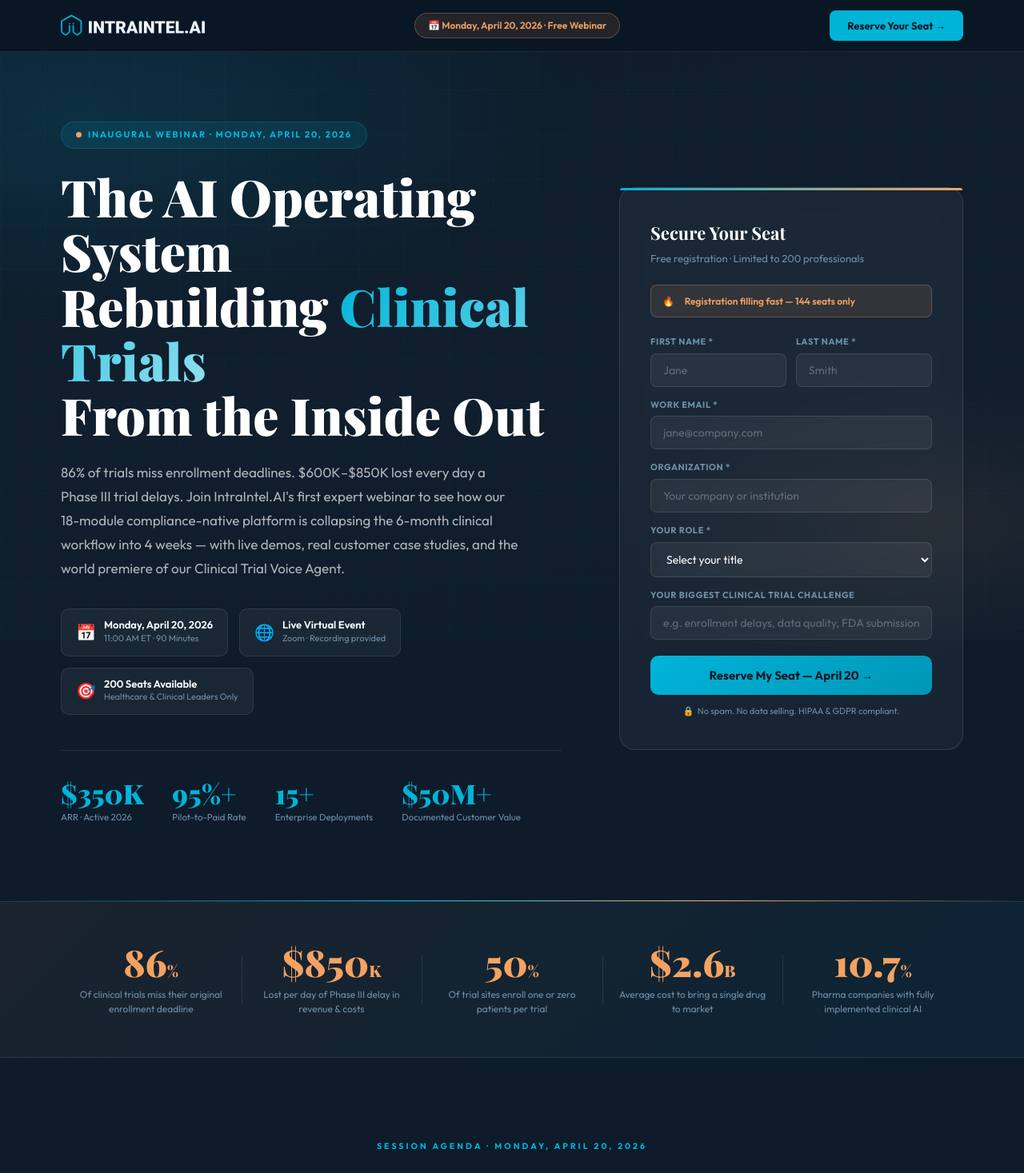
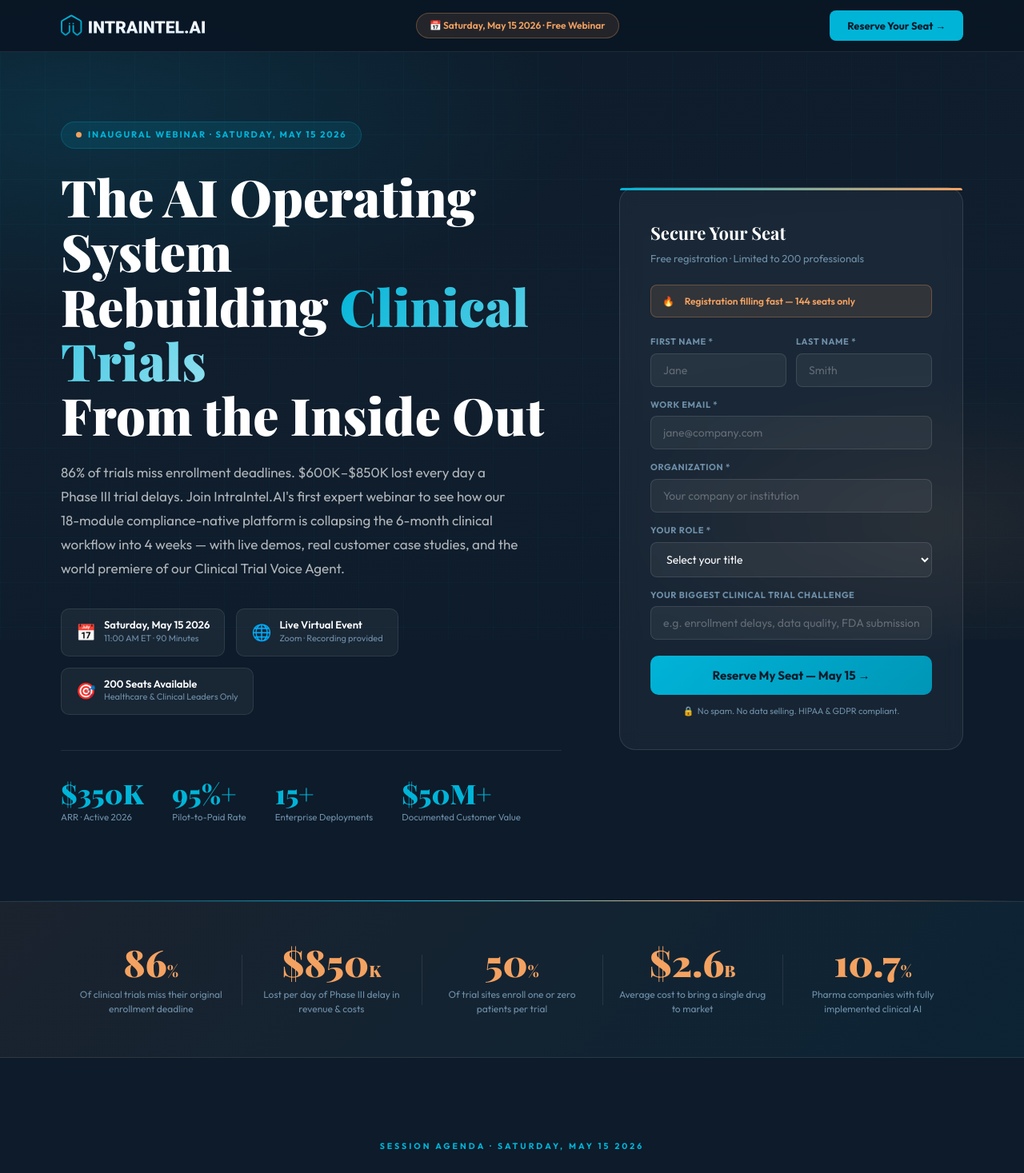
Before and after one commit to gangaprasad-ai/webinar_intraintel, a React (Vite) app: page / in a window 1280 px wide. Shown: the top 1467 px of the page at 80% size. Built offline with nearby package versions, Linux system fonts and the light colour scheme; a web font is replaced by a local one.

Commit message:
feat: implement webinar registration form with Google Apps Script integration and GA4 tracking

```diff
--- a/index.html
+++ b/index.html
@@ -6,7 +6,7 @@
 
     <!-- Basic SEO Meta Tags -->
     <title>IntraIntel.AI Webinar — The Future of AI-Driven Clinical Trials</title>
-    <meta name="description" content="Join IntraIntel.AI on April 20, 2026, for an exclusive webinar on the future of AI-driven clinical trials. Learn how to accelerate discovery and enhance compliance with enterprise search." />
+    <meta name="description" content="Join IntraIntel.AI on May 15 2026, for an exclusive webinar on the future of AI-driven clinical trials. Learn how to accelerate discovery and enhance compliance with enterprise search." />
     <meta name="keywords" content="AI clinical trials, enterprise search, healthcare AI, IntraIntel AI, webinar, life sciences, R&D compliance" />
     <meta name="author" content="IntraIntel.AI" />
     <link rel="canonical" href="https://clinical.intraintel.ai/webinar" />
--- a/src/App.jsx
+++ b/src/App.jsx
@@ -137,7 +137,7 @@ function App() {
               </defs>
             </svg>
           </a>
-          <span className="nev">📅 Monday, April 20, 2026 · Free Webinar</span>
+          <span className="nev">📅 Saturday, May 15 2026 · Free Webinar</span>
           <a href="#register" className="nreg">Reserve Your Seat →</a>
         </div>
       </nav>
@@ -147,11 +147,11 @@ function App() {
         <div className="W">
           <div className="hgrid">
             <div className="hleft">
-              <div className="pill pt"><span className="dot"></span> Inaugural Webinar · Monday, April 20, 2026</div>
+              <div className="pill pt"><span className="dot"></span> Inaugural Webinar · Saturday, May 15 2026</div>
               <h1 className="hxl" style={{marginBottom: '22px'}}>The AI Operating System<br/>Rebuilding <span className="grad">Clinical Trials</span><br/>From the Inside Out</h1>
               <p className="hdesc">86% of trials miss enrollment deadlines. $600K–$850K lost every day a Phase III trial delays. Join IntraIntel.AI's first expert webinar to see how our 18-module compliance-native platform is collapsing the 6-month clinical workflow into 4 weeks — with live demos, real customer case studies, and the world premiere of our Clinical Trial Voice Agent.</p>
               <div className="emeta">
-                <div className="ep"><span className="ei">📅</span><div><div className="el">Monday, April 20, 2026</div><div className="es">11:00 AM ET · 90 Minutes</div></div></div>
+                <div className="ep"><span className="ei">📅</span><div><div className="el">Saturday, May 15 2026</div><div className="es">11:00 AM ET · 90 Minutes</div></div></div>
                 <div className="ep"><span className="ei">🌐</span><div><div className="el">Live Virtual Event</div><div className="es">Zoom · Recording provided</div></div></div>
                 <div className="ep"><span className="ei">🎯</span><div><div className="el">200 Seats Available</div><div className="es">Healthcare & Clinical Leaders Only</div></div></div>
               </div>
@@ -223,7 +223,7 @@ function App() {
                   </div>
                   {errorMsg && <div className="error-text">{errorMsg}</div>}
                   <button type="submit" className="breg" disabled={status === 'loading'}>
-                    {status === 'loading' ? 'Registering...' : 'Reserve My Seat — April 20 →'}
+                    {status === 'loading' ? 'Registering...' : 'Reserve My Seat — May 15 →'}
                   </button>
                   <p className="priv">🔒 &nbsp;No spam. No data selling. HIPAA & GDPR compliant.</p>
                 </form>
@@ -231,7 +231,7 @@ function App() {
                 <div className="succ" id="reg-success">
                   <div className="sico">✓</div>
                   <h3>You're registered!</h3>
-                  <p>Check your inbox for confirmation<br/>and calendar invite. See you Monday, April 20.</p>
+                  <p>Check your inbox for confirmation<br/>and calendar invite. See you Saturday, May 15.</p>
                 </div>
               )}
             </div>
@@ -256,7 +256,7 @@ function App() {
       <section className="SEC">
         <div className="W">
           <div className="sh rev">
-            <div className="eyebrow">Session Agenda · Monday, April 20, 2026</div>
+            <div className="eyebrow">Session Agenda · Saturday, May 15 2026</div>
             <h2 className="hlg">90 Minutes. Zero Fluff.<br/>100% Actionable Intelligence.</h2>
             <p>Designed for senior clinical and healthcare executives who need data, not slides. Every session grounded in live deployments and documented customer outcomes.</p>
           </div>
@@ -320,7 +320,7 @@ function App() {
         <div className="W">
           <div className="ctab rev">
             <div className="ctai">
-              <h2>Monday, April 20. 200 Seats. Free.</h2>
+              <h2>Saturday, May 15. 200 Seats. Free.</h2>
               <p>The first public demonstration of AI-native clinical trial orchestration — including the live world premiere of IntraIntel's Clinical Trial Voice Agent. Your competitors are already evaluating this category.</p>
               <div className="br">
                 <a href="#register" className="bw">Register Your Spot Now</a>
```
